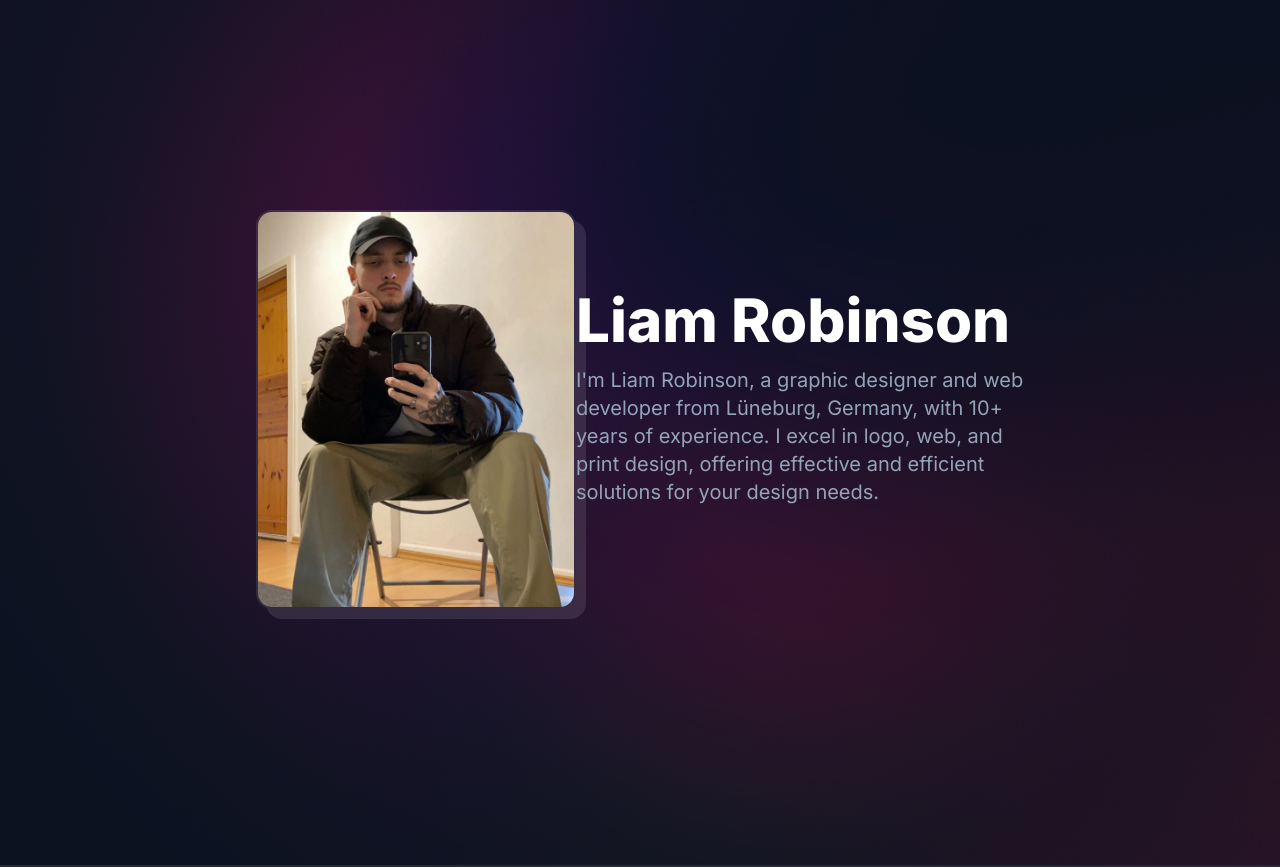
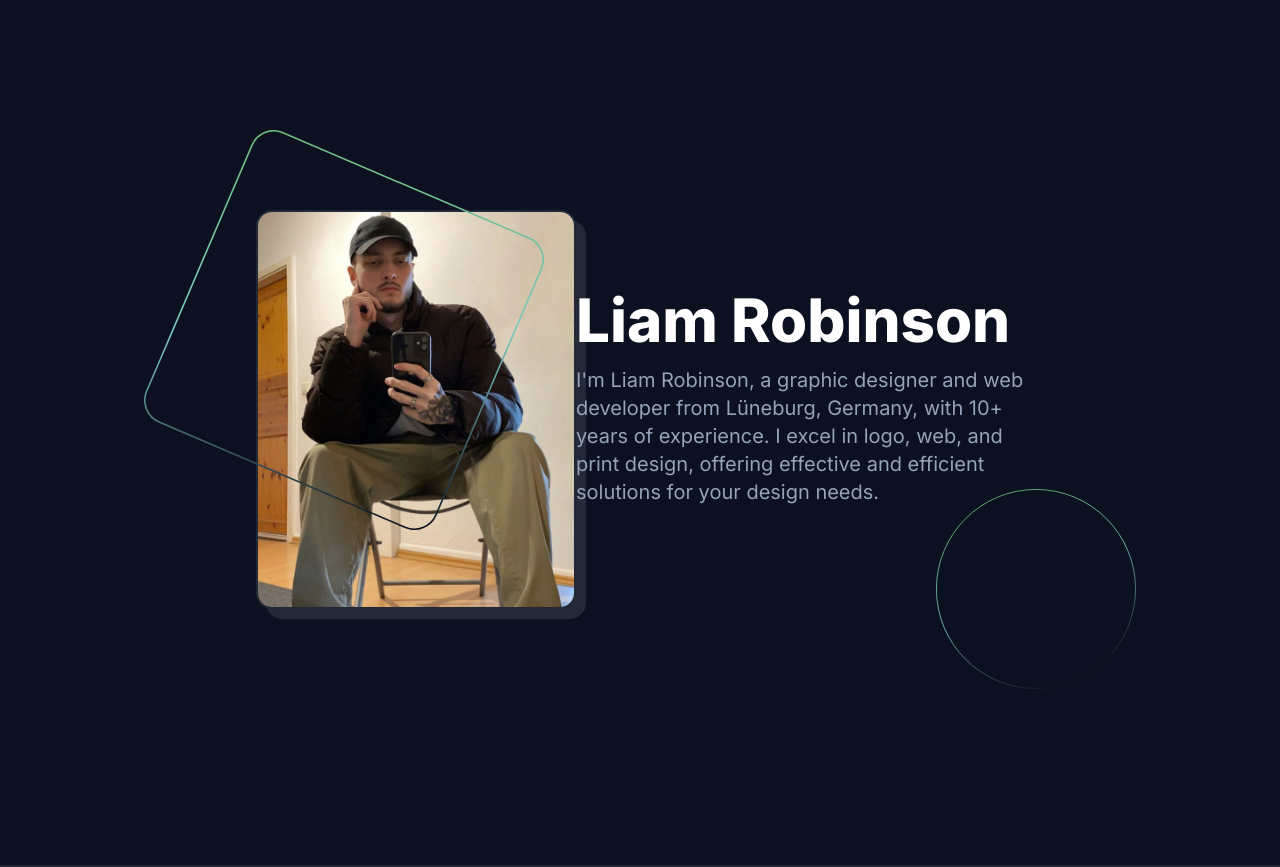
Before and after one commit to MnkyArts/portfolio-website, a Next.js app: page / in a window 1280 px wide. Shown: the part 960-1827 px from the top of the page. Built offline with nearby package versions, Linux system fonts and the light colour scheme.

Commit message:
added circle, rectangle added smooth scrolling removed about background image

```diff
--- a/src/app/components/About.jsx
+++ b/src/app/components/About.jsx
@@ -4,8 +4,8 @@ import Image from "next/image";
 const About = () => {
   return (
     <section>
-        <div className="grid grid-cols-1 lg:grid-cols-12">
-            <div className="col-span-5">
+        <div className="grid grid-cols-1 lg:grid-cols-12 relative">
+            <div className="col-span-5 mb-6 lg:mb-0 place-self-center lg:place-self-start">
                 <Image
                     src="/img/liam.jpeg"
                     className="rounded-2xl border-2 border-[#e5e7eb1c] shadow-[10px_10px_0px_0px_rgba(255,255,255,.10)]"
@@ -14,7 +14,7 @@ const About = () => {
                     height={600}
                 />
             </div>
-            <div className="col-span-7 place-self-center">
+            <div className="col-span-7 place-self-center text-center lg:text-left">
                 <h2 className="text-white mb-4 text-4xl lg:text-6xl font-extrabold">
                     Liam Robinson
                 </h2>
@@ -25,6 +25,20 @@ const About = () => {
                     for your design needs.
                 </p>
             </div>
+            <Image
+                src="/img/rectangle.svg"
+                className="absolute -left-28 -top-20 z-0"
+                alt="gradient rectangle"
+                width={400}
+                height={400}
+            />
+            <Image
+                src="/img/circle.svg"
+                className="absolute -right-28 -bottom-20 z-0"
+                alt="gradient rectangle"
+                width={200}
+                height={200}
+            />
         </div>
     </section>
   )
--- a/src/app/layout.js
+++ b/src/app/layout.js
@@ -10,7 +10,7 @@ export const metadata = {
 
 export default function RootLayout({ children }) {
   return (
-    <html lang="en">
+    <html className='scroll-smooth' lang="en">
       <body className={inter.className}>{children}</body>
     </html>
   )
--- a/src/app/page.js
+++ b/src/app/page.js
@@ -10,7 +10,7 @@ export default function Home() {
       <div className="bg-[url('/img/bg.jpg')] bg-no-repeat bg-cover mx-auto p-24 lg:p-64 border-b-2 border-b-[#e5e7eb1c]">
         <Hero />
       </div>
-      <div className="bg-[url('/img/about.png')] bg-no-repeat bg-cover mx-auto p-24 lg:p-64 border-b-2 border-b-[#e5e7eb1c]">
+      <div className="mx-auto p-24 lg:p-64 border-b-2 border-b-[#e5e7eb1c]">
         <About />
       </div>
     </main>
```
Also changed, not shown: public/img/circle.svg (added), public/img/rectangle.svg (added).
